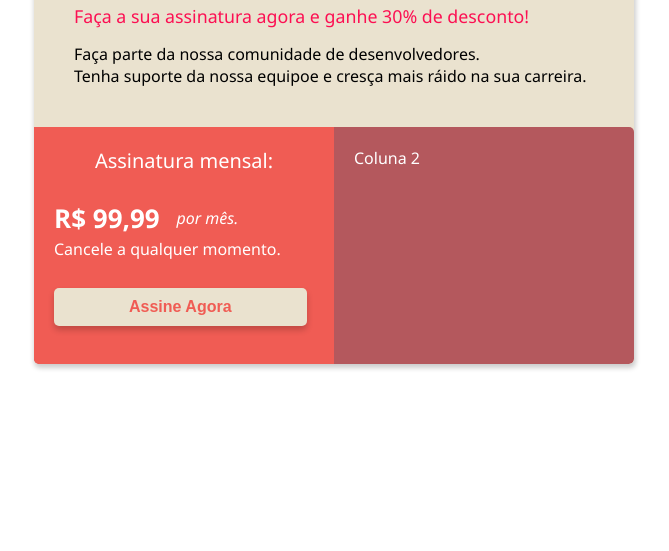
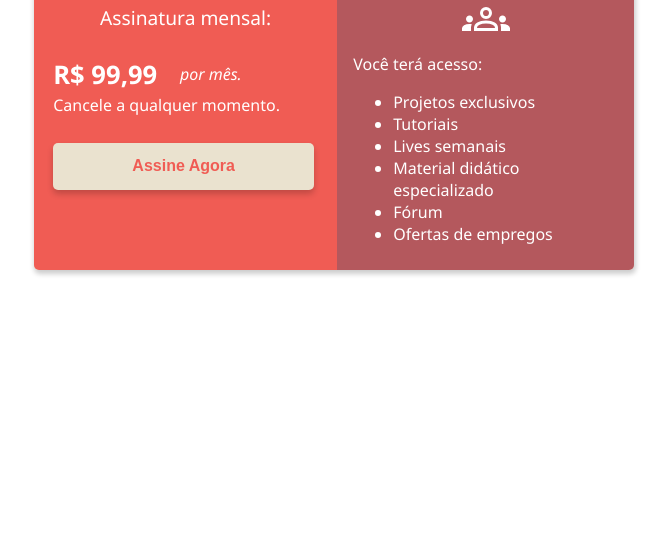
Before and after one commit to Matheus5404/bootcamp-devjr-modulo2, a plain HTML site: page index.html in a window 1280 px wide. Shown: the part 249-800 px from the top of the page, without its empty margins (306-975 px from the left). Drawn offline with Linux system fonts and the light colour scheme.

Commit message:
closes #5 - tags ul e li, media screen

```diff
--- a/index.html
+++ b/index.html
@@ -15,7 +15,6 @@
         .container {
             background-color: #eae2cf;
             margin: auto;
-            margin-top: 150px;
             width: 600px;
 
             box-shadow: 1px 3px 5px 1px rgba(0, 0, 0, 0.2);
@@ -24,12 +23,12 @@
         }
 
         .header {
-            padding: 40px;
+            padding: 2.5rem;
         }
 
         .flex-container {
             display: flex;
-            background-color: #b4585d;
+            background-color: #eae2cf;
             color: #ffffff;
             justify-content: space-between;
             border-radius: 5px;
@@ -37,30 +36,32 @@
 
         .header-title {
             color: #ba5252;
-            font-size: 32px;
+            font-size: 2rem;
             font-weight: 700;
-            margin-bottom: 20px;
+            margin-bottom: 1.2rem;
         }
 
         .header-subtitle {
             color: #fc0f52;
-            font-size: 17.8px;
+            font-size: 1.12rem;
             font-weight: 500;
-            margin-bottom: 15px;
-        }
-
-        .coluna-1, .coluna-2 {
-            width: 50%;
-            box-sizing: border-box;
-            padding: 20px;
+            margin-bottom: 1rem;
         }
 
         .coluna-1 {
+            width: 50%;
+            padding: 1.2rem;
             background-color: #f05c54;
         }
 
+        .coluna-2 {
+            width: 50%;
+            padding: 0.6rem 1rem;
+            background-color: #b4585d;
+        }
+
         .assinatura {
-            font-size: 20px;
+            font-size: 1.2rem;
             font-weight: 200;
             display: flex;
             justify-content: center;
@@ -68,39 +69,40 @@
         }
 
         .preco {
-            font-size: 26px;
+            font-size: 1.6rem;
             font-weight: 500;
             display: flex;
             margin-bottom: 0;
         }
 
         .mes {
-            font-size: 16px;
+            font-size: 1rem;
             font-weight: 400;
-            margin-left: 10px;
+            margin-left: 1rem;
             align-self: center;
         }
 
         .cancele {
-            font-size: 16px;
+            font-size: 1rem;
             font-weight: 400;
             color: #ffffff;
             text-align: left;
-            margin-top: 2px;
+            margin-top: 0.1rem;
         }
 
         .botao-assinatura {
             background-color: #eae2cf;
             color: #f05c54;
             border: none;
-            padding: 10px 75px;
-            font-size: 16px;
+            padding: 0.9rem 4.6rem;
+            font-size: 1rem;
             font-weight: 600;
             border-radius: 5px;
-            cursor: pointer;
-            margin-top: 12px;
-            margin-bottom: 18px;
+            cursor: pointer ;
+            margin-top: 0.7rem;
+            margin-bottom: 1.1rem;
             box-shadow: 0 4px 6px rgba(0, 0, 0, 0.2);
+            width: 98.5%;
         }
 
         .botao-assinatura:hover {
@@ -108,6 +110,30 @@
             color: #f05c54;
             box-shadow: 0 6px 8px rgba(0, 0, 0, 0.2);
             transform: scale(1.03);
+        }
+
+        .img-user {
+            margin-bottom: 0.3rem;
+            text-align: center;
+        }
+
+        @media screen and (max-width: 620px) {
+            html {
+                font-size: 14px;
+            }
+
+            .flex-container {
+                flex-direction: column;
+            }
+
+            .coluna-1, .coluna-2 {
+                width: 100%;
+                box-sizing: border-box;
+            }
+
+            .container {
+                width: 95%;
+            }
         }
     </style>
 
@@ -142,7 +168,20 @@
                 </div>
             </div>
             <div class="coluna-2">
-                Coluna 2
+                <div class="img-user">
+                    <object data="groups_48dp_FFFFFF_FILL0_wght400_GRAD0_opsz48.svg"  type="image/svg+xml"></object>
+                </div>
+                <div>
+                    Você terá acesso:
+                </div>
+                <ul>
+                    <li>Projetos exclusivos</li>
+                    <li>Tutoriais</li>
+                    <li>Lives semanais</li>
+                    <li>Material didático especializado</li>
+                    <li>Fórum</li>
+                    <li>Ofertas de empregos</li>
+                </ul>
             </div>
         </div>
     </div>
```
Also changed, not shown: groups_48dp_FFFFFF_FILL0_wght400_GRAD0_opsz48.svg (added), module02-example-index-desktop.png (added), module02-example-index-mobile.png (added), module02-example-register-mobile.png (added).
